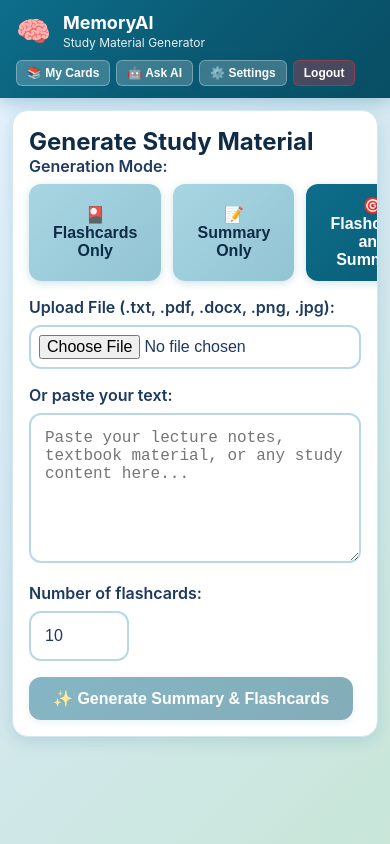
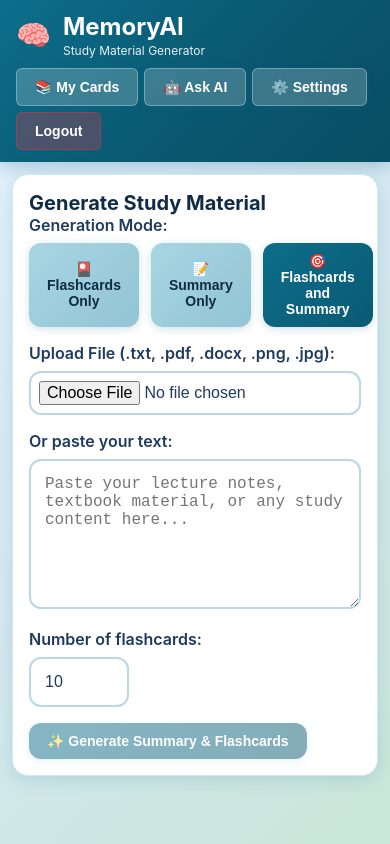
Before and after one commit to millfsw/MemoryAI, a React (Vite) app in the folder client-web-react/: page /home in a window 390 px wide. Built offline with nearby package versions, Linux system fonts and the light colour scheme; no server answers; sample sign-in values are in the browser's storage; the HTML template or start-up script is replaced by a standard one.

Commit message:
fix: add mobile responsive rules to index.css for flip-cards and summary

```diff
--- a/client-web-react/src/index.css
+++ b/client-web-react/src/index.css
@@ -311,3 +311,67 @@ textarea {
   color: #4a6f8c;
   font-size: 14px;
 }
+
+/* Mobile responsive */
+@media (max-width: 480px) {
+  .container {
+    padding: 12px !important;
+    max-width: 100% !important;
+  }
+
+  .card {
+    padding: 16px !important;
+    margin-bottom: 16px !important;
+    overflow-x: hidden !important;
+    max-width: 100% !important;
+  }
+
+  .flip-card {
+    height: 220px !important;
+  }
+
+  .flip-card-front,
+  .flip-card-back {
+    padding: 16px !important;
+  }
+
+  .flip-card-front h3,
+  .flip-card-back h3 {
+    font-size: 16px !important;
+    margin-bottom: 10px !important;
+  }
+
+  .flip-card-front p,
+  .flip-card-back p {
+    font-size: 14px !important;
+    line-height: 1.4 !important;
+    word-break: break-word !important;
+    overflow-wrap: break-word !important;
+    max-width: 100% !important;
+  }
+
+  .summary-content {
+    padding: 14px !important;
+    word-break: break-word !important;
+    overflow-wrap: break-word !important;
+    font-size: 14px !important;
+    line-height: 1.6 !important;
+  }
+
+  .summary-content h1,
+  .summary-content h2,
+  .summary-content h3,
+  .summary-content h4 {
+    font-size: 15px !important;
+    word-break: break-word !important;
+  }
+
+  button {
+    padding: 10px 18px !important;
+    font-size: 14px !important;
+  }
+
+  h1 { font-size: 24px !important; }
+  h2 { font-size: 20px !important; }
+  h3 { font-size: 17px !important; }
+}
```
